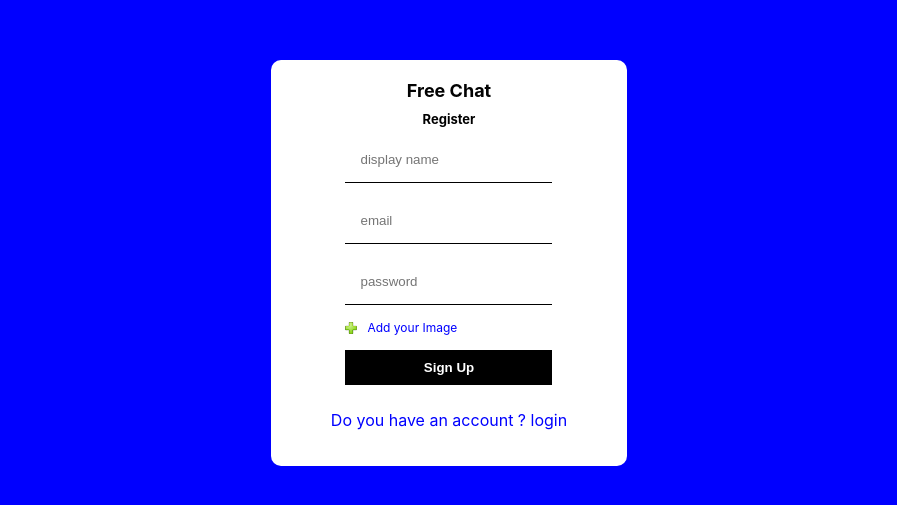
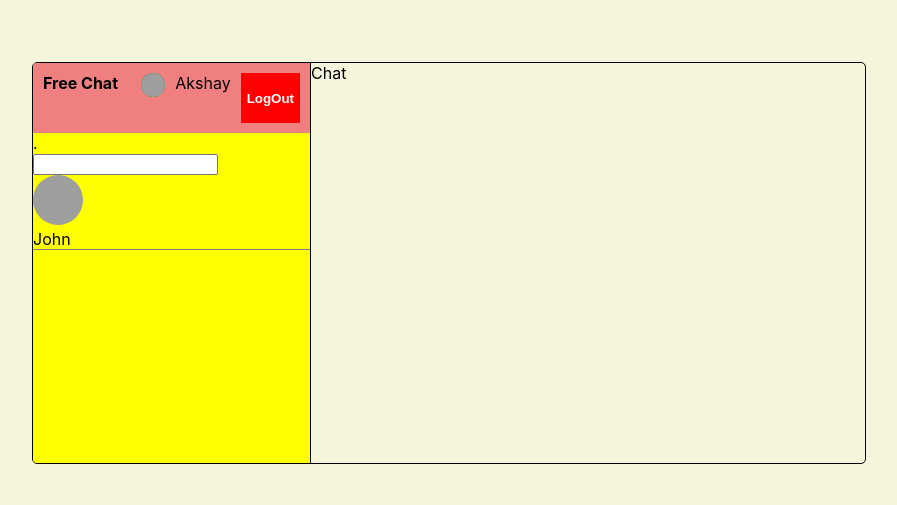
Before and after one commit to AkshayGulhane46/chatapp, a React (Create React App) app: page / in a window 1280 px wide. Shown: the part 137-642 px from the top of the page, without its empty margins (191-1088 px from the left). Built offline with nearby package versions, Linux system fonts and the light colour scheme; grey boxes are pictures that could not be loaded.

Commit message:
Commit2009231

```diff
--- a/src/components/Chat.js
+++ b/src/components/Chat.js
@@ -0,0 +1,11 @@
+import React from 'react'
+
+const Chat = () => {
+  return (
+    <div className='chat'>
+      Chat
+    </div>
+  )
+}
+
+export default Chat
--- a/src/components/Navbar.js
+++ b/src/components/Navbar.js
@@ -0,0 +1,18 @@
+import React from 'react'
+
+const Navbar = () => {
+  return (
+    <div className='navbar'>
+
+        <span className='logo'>Free Chat</span>
+        <div className='user'>
+            <img src='https://images.pexels.com/photos/4063856/pexels-photo-4063856.jpeg?auto=compress&cs=tinysrgb&w=300' alt=''/>
+            <span> Akshay </span>
+            <button> LogOut</button>
+        </div>
+
+    </div>
+  )
+}
+
+export default Navbar
--- a/src/components/Search.js
+++ b/src/components/Search.js
@@ -0,0 +1,23 @@
+import React from 'react'
+
+const Search = () => {
+  return (
+    <div className='search'>
+      .<div className='searchform'>
+            <input type='text'/>
+      </div>
+      <div className='userChat'>
+        <img src='https://images.pexels.com/photos/4063856/pexels-photo-4063856.jpeg?auto=compress&cs=tinysrgb&w=300'>
+
+        </img>
+        <div className='userChatInfo'>
+            <span>
+                John
+            </span>
+        </div>
+      </div>
+    </div>
+  )
+}
+
+export default Search
--- a/src/components/Sidebar.js
+++ b/src/components/Sidebar.js
@@ -0,0 +1,14 @@
+import React from 'react'
+import Navbar from './Navbar'
+import Search from './Search'
+
+const Sidebar = () => {
+  return (
+    <div className='sidebar'>
+        <Navbar/>
+        <Search/>
+    </div>
+  )
+}
+
+export default Sidebar
--- a/src/pages/Home.js
+++ b/src/pages/Home.js
@@ -1,14 +1,20 @@
 import Register from './Register';
 import Login from './Login';
+import Sidebar from '../components/Sidebar';
+import Chat from '../components/Chat';
 
-function App() {
-  return (
-    <>
-    <Register/>
+const Home = () => {
+  return(
+    <div className='home'>
+        <div className='container'>
+          <Sidebar/>
+          <Chat/>
+        </div>
+      </div>
+
+  )
 
 
-    </>
-    );
 }
 
-export default App;
+export default Home;
--- a/src/style.scss
+++ b/src/style.scss
@@ -69,3 +69,88 @@
     }
 
 }
+
+.home{
+    background-color: beige;
+    height: 100vh;
+    display: flex;
+    align-items: center;
+    justify-content: center;
+
+    .container{
+        border: 1px solid black;
+        width: 65%;
+        height: 50%;
+        border-radius: 5px;
+        display: flex;
+        overflow: hidden;
+    }
+
+    .sidebar{
+        flex: 1;
+        border-right: 1px solid black;
+        background-color: yellow;
+
+        .search{
+            border-bottom: 1px solid grey;
+        }
+        .searchForm{
+            padding: 10px;
+            input{
+                background-color: transparent;
+                border: none;
+                color: white;
+            }
+        }
+
+        .userChat{
+            img{
+                width: 50px;
+                height: 50px;
+                border-radius: 50%;
+                object-fit: cover;
+            }
+        }
+
+        .navbar{
+            display: flex;
+            background-color: lightcoral;
+            padding: 10px;
+            height: 50px;
+            justify-content: space-between;
+        }
+
+        .logo{
+            font-weight: bold;
+        }
+
+        .user{
+            display: flex;
+            gap: 10px;
+
+            img{
+                background-color: green;
+                height: 24px;
+                width: 24px;
+                border-radius: 50%;
+                object-fit: cover;
+            }
+
+            button{
+                background-color: red;
+                font-weight: bold;
+                border: none;
+                cursor: pointer;
+                color: white;
+
+            }
+        }
+
+
+    }
+
+    .chat{
+        flex:2;
+    }
+
+}
```
Also changed, not shown: src/components/Chats.js (added, +11 -0 lines), src/components/Input.js (added, +11 -0 lines), src/components/Message.js (added, +12 -0 lines).
